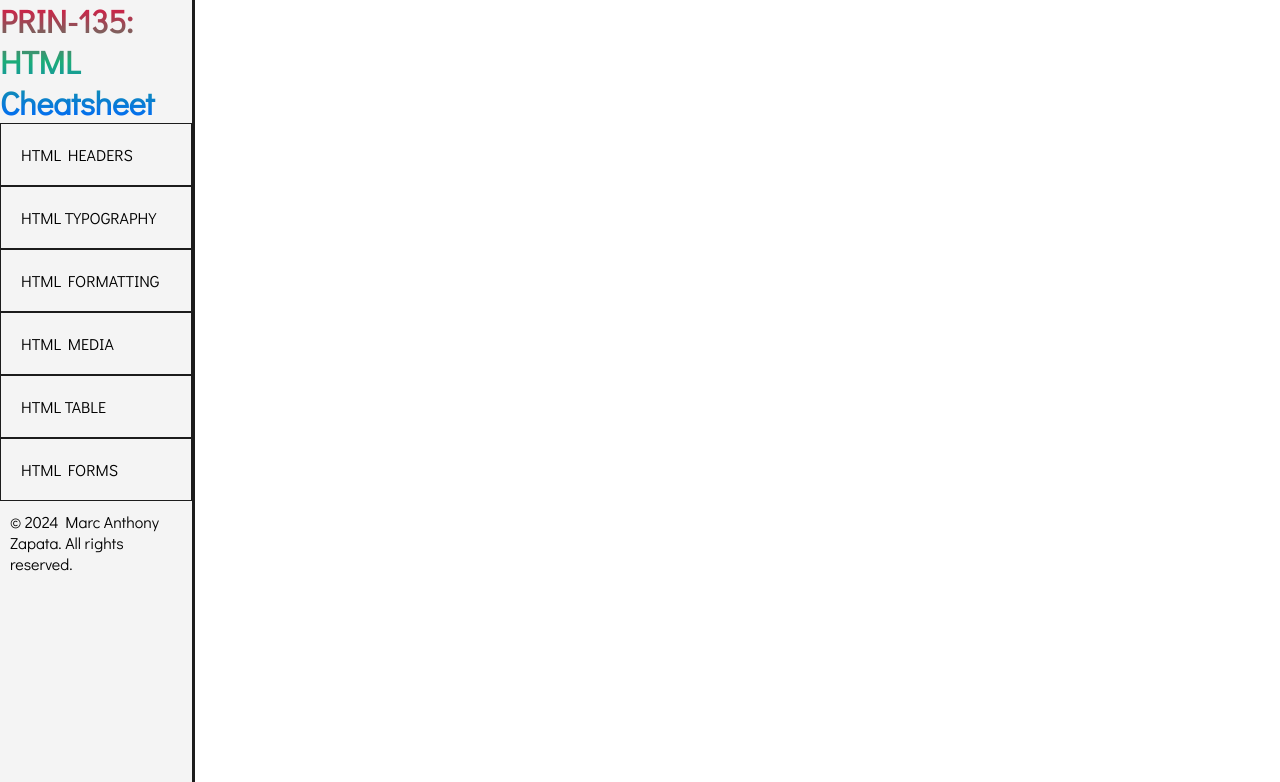
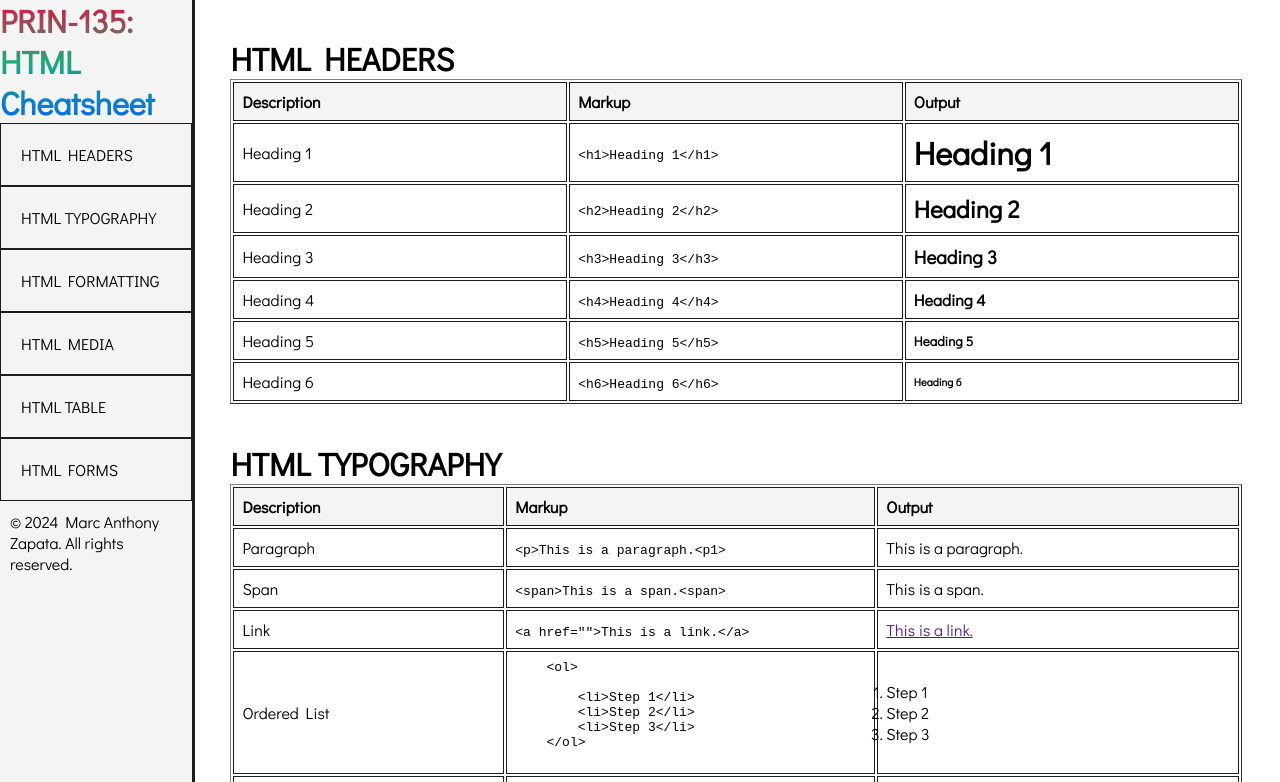
Before and after one commit to zapatamrc/PRIN135-Prelim-Exam, a plain HTML site: page index.html in a window 1280 px wide. Shown: the top 782 px of the page. Drawn offline with Linux system fonts and the light colour scheme.

Commit message:
finished

```diff
--- a/styles.css
+++ b/styles.css
@@ -10,7 +10,7 @@ html {
 nav {
     width: 15%; /* Adjusted for better spacing */
     background-color: #f4f4f4;
-    position: sticky;
+    position: fixed;
     top: 0;
     height: 100vh;
     border-right: 3px solid #1c1c1c;
@@ -59,16 +59,15 @@ h1 {
 }
 
 .container {
-    margin: 3% 15%;
+    margin-top: 3%;
+    margin-left: 18%;
+    margin-right: 3%;
 }
 
-body {
-    margin: 0;
-}
+
 
 table {
     width: 100%;
-    border-collapse: collapse;
     margin-bottom: 20px;
 }
 
```
